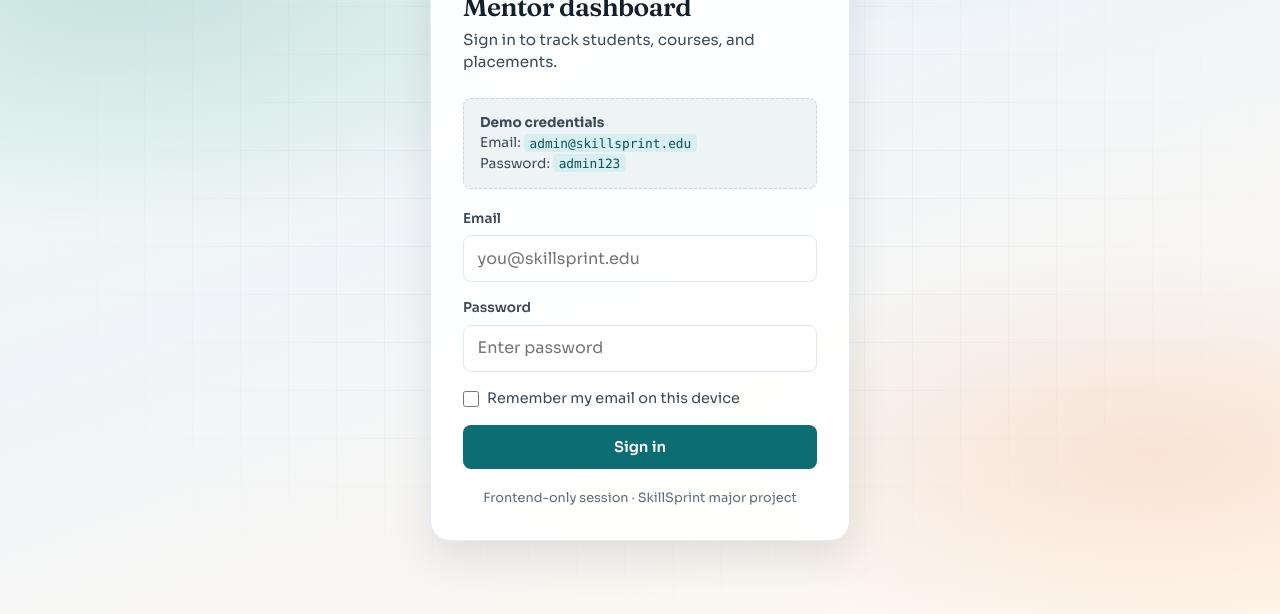
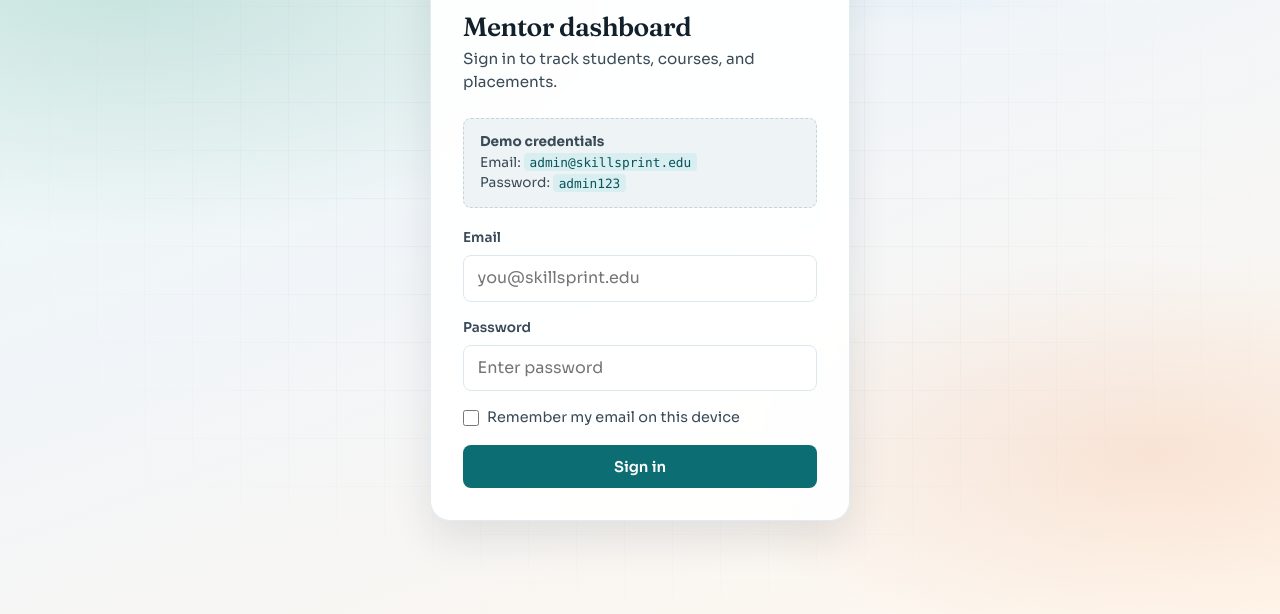
Before and after one commit to Garima-3011/Web-Development-Internship, a plain HTML site: page index.html in a window 1280 px wide. Shown: the part 186-800 px from the top of the page. Drawn offline with Linux system fonts and the light colour scheme.

Commit message:
Updated index page

```diff
--- a/index.html
+++ b/index.html
@@ -48,8 +48,6 @@
         </div>
         <button type="submit" class="btn btn-primary btn-block">Sign in</button>
       </form>
-
-      <p class="auth-footer">Frontend-only session · SkillSprint major project</p>
     </div>
   </main>
 
```
